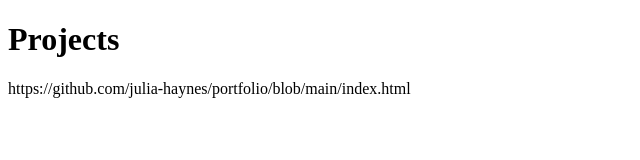
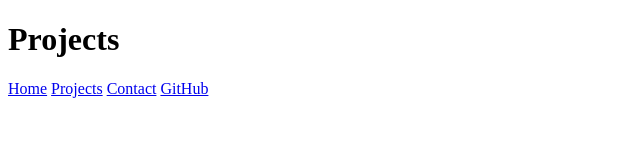
Before and after one commit to julia-haynes/portfolio, a plain HTML site: page projects/index.html in a window 1280 px wide. Shown: the whole page, without its empty margins (0-640 px from the left). Drawn offline with Linux system fonts and the light colour scheme.

Commit message:
added links

```diff
--- a/projects/index.html
+++ b/projects/index.html
@@ -7,10 +7,13 @@
 </head>
 <body>
     <h1> Projects</h1>
-    <nav> <a> https://github.com/julia-haynes/portfolio/blob/main/index.html </a>
-          <a></a>
+    <nav>
+    <a href="../index.html">Home</a>
+    <a href="index.html" aria-current="page">Projects</a>
+    <a href="../contact/index.html">Contact</a>
+    <a href="https://github.com/julia-haynes" target="_blank" rel="noopener">GitHub</a>
+    </nav>
 
-    </nav>
 
 </body>
 </html>
```
Also changed, not shown: contact/index.html (+18 -0 lines).
